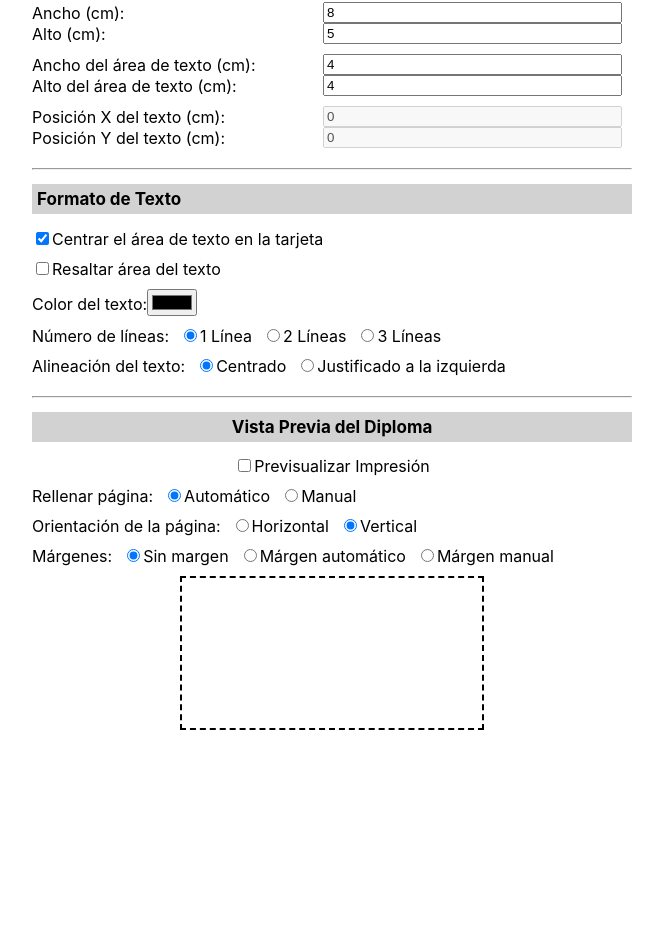
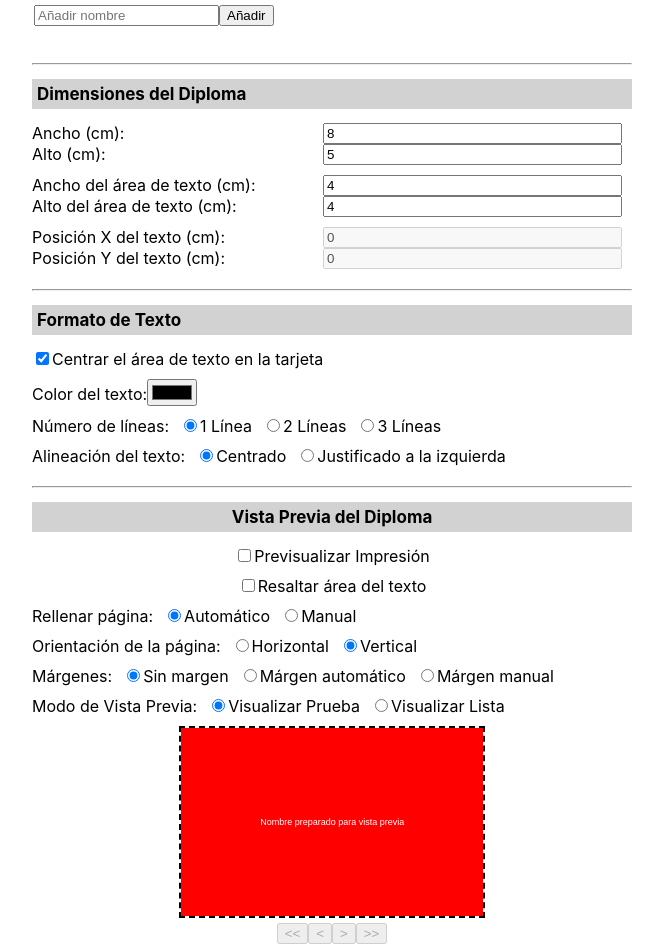
Before and after one commit to lsnoglos/diplomaGenerator, a React (Create React App) app: page / in a window 1280 px wide. Shown: the part 425-1376 px from the top of the page, without its empty margins (308-971 px from the left). Before the commit the page ends 1169 px from the top, so only its background shows below. Built offline with nearby package versions, Linux system fonts and the light colour scheme.

Commit message:
add: name list

```diff
--- a/src/App.css
+++ b/src/App.css
@@ -101,3 +101,48 @@ h2 {
   background-color: rgb(210, 210, 210);
   padding: 5px;
 }
+
+.names-list {
+  margin-top: 20px;
+}
+
+.names-list-item {
+  display: flex;
+  align-items: center;
+  padding: 2px;
+  border: 1px solid #ccc;
+  border-radius: 5px;
+  margin-bottom: 2px;
+  background-color: #f9f9f9;
+}
+
+.names-list-item input[type="checkbox"] {
+  margin-right: 15px;
+}
+
+.names-list-item span {
+  flex: 1;
+  font-size: 16px;
+}
+
+.names-list-item button {
+  padding: 5px 10px;
+  background-color: #617799;
+  color: #fff;
+  border: none;
+  border-radius: 5px;
+  cursor: pointer;
+  font-size: 14px;
+}
+
+.names-list-item button:hover {
+  background-color: #4a6481;
+}
+
+.manual-names {
+  display: flex;
+  align-items: center;
+  padding: 2px;
+  border-radius: 5px;
+  margin-bottom: 15px;
+}
--- a/src/App.js
+++ b/src/App.js
@@ -1,4 +1,4 @@
-import React, { useState, useRef } from 'react';
+import React, { useState, useRef, useEffect } from 'react';
 import './App.css'
 
 function App() {
@@ -6,6 +6,11 @@ function App() {
   const [imgPath, setImgPath] = useState('');
   const [listPath, setListPath] = useState('');
   const [namesList, setNamesList] = useState([]);
+  const [newName, setNewName] = useState('');
+  const [selectedNames, setSelectedNames] = useState([]);
+  const [previewMode, setPreviewMode] = useState('prueba'); // 'prueba' o 'lista'
+  const [currentPage, setCurrentPage] = useState(0);
+  const [editIndex, setEditIndex] = useState(null);
 
   const canvasRef = useRef(null);
 
@@ -30,6 +35,10 @@ function App() {
 
   const [numberOfLines, setNumberOfLines] = useState(1);
   const [textAlignOption, setTextAlignOption] = useState('center'); // 'center' o 'justify'
+
+  useEffect(() => {
+    previewCanvas();
+  }, [currentPage, previewMode, namesList]);
 
   const cmToPx = (cm) => (cm * 96) / 2.54;
 
@@ -77,15 +86,18 @@ function App() {
         marginY = cmToPx(manualMargin);
       }
 
-      let count = 0;
+      const enabledNames = namesList.filter(name => name.enabled);
+      let startIndex = currentPage * (columns * rows);
+      let endIndex = Math.min(startIndex + (columns * rows), enabledNames.length);
+      let count = startIndex;
       for (let row = 0; row < rows; row++) {
         for (let col = 0; col < columns; col++) {
-          if (fillPageMode === 'manual' && count >= manualFillCount) {
+          if (count >= endIndex) {
             break;
           }
           const x = marginX + col * (diplomaWidthPx + marginX);
           const y = marginY + row * (diplomaHeightPx + marginY);
-          drawDiploma(ctx, x, y, diplomaWidthPx, diplomaHeightPx);
+          drawDiploma(ctx, x, y, diplomaWidthPx, diplomaHeightPx, enabledNames[count].name);
           count++;
         }
       }
@@ -94,11 +106,13 @@ function App() {
       const heightPx = cmToPx(diplomaHeightCm);
       canvas.width = widthPx;
       canvas.height = heightPx;
-      drawDiploma(ctx, 0, 0, widthPx, heightPx);
+      const enabledNames = namesList.filter(name => name.enabled);
+      const nameToDisplay = enabledNames.length > 0 ? enabledNames[currentPage].name : 'Nombre preparado para vista previa';
+      drawDiploma(ctx, 0, 0, widthPx, heightPx, nameToDisplay);
     }
   };
 
-  const drawDiploma = (ctx, x, y, width, height) => {
+  const drawDiploma = (ctx, x, y, width, height, name) => {
     let fontSize = 20;
     let textX, textY;
 
@@ -123,7 +137,7 @@ function App() {
     ctx.textAlign = 'center';
     ctx.textBaseline = 'middle';
 
-    const text = 'Nombre preparado para vista previa';
+    const text = name;
 
     do {
       ctx.font = `${fontSize}px Arial`;
@@ -180,11 +194,50 @@ function App() {
       const reader = new FileReader();
       reader.onload = (event) => {
         const content = event.target.result;
-        const names = content.split(',').map((name) => name.trim());
+        const names = content.split(',').map((name) => ({ name: name.trim(), enabled: true }));
         setNamesList(names);
       };
       reader.readAsText(file, 'UTF-8');
     }
+  };
+
+  const addName = () => {
+    if (newName.trim() !== '') {
+      if (editIndex !== null) {
+        const updatedNames = [...namesList];
+        updatedNames[editIndex].name = newName.trim();
+        setNamesList(updatedNames);
+        setEditIndex(null);
+      } else {
+        setNamesList([...namesList, { name: newName.trim(), enabled: true }]);
+      }
+      setNewName('');
+    }
+  };
+
+  const toggleName = (index) => {
+    const updatedNames = [...namesList];
+    updatedNames[index].enabled = !updatedNames[index].enabled;
+    setNamesList(updatedNames);
+  };
+
+  const handlePageNavigation = (action) => {
+    const enabledNames = namesList.filter(name => name.enabled);
+    const totalPages = Math.ceil(enabledNames.length / 10);
+    if (action === 'first') {
+      setCurrentPage(0);
+    } else if (action === 'prev' && currentPage > 0) {
+      setCurrentPage(currentPage - 1);
+    } else if (action === 'next' && currentPage < totalPages - 1) {
+      setCurrentPage(currentPage + 1);
+    } else if (action === 'last') {
+      setCurrentPage(totalPages - 1);
+    }
+  };
+
+  const editName = (index) => {
+    setNewName(namesList[index].name);
+    setEditIndex(index);
   };
 
   return (
@@ -244,6 +297,30 @@ function App() {
             </label>
           </button>
           <span>{listPath.name || 'Seleccione nombres (separados por coma)'}</span>
+        </div>
+
+        <div className="names-list">
+          <h3>Lista de Nombres</h3>
+          <div className="manual-names">
+            <input
+              type="text"
+              value={newName}
+              onChange={(e) => setNewName(e.target.value)}
+              placeholder="Añadir nombre"
+            />
+            <button onClick={addName}>{editIndex !== null ? 'Guardar' : 'Añadir'}</button>
+          </div>
+          {namesList.map((name, index) => (
+            <div key={index} className="names-list-item">
+              <input
+                type="checkbox"
+                checked={name.enabled}
+                onChange={() => toggleName(index)}
+              />
+              <span className="name-text">{name.name}</span>
+              <button onClick={() => editName(index)} className="edit-button">Editar</button>
+            </div>
+          ))}
         </div>
       </div>
 
@@ -310,17 +387,6 @@ function App() {
               onChange={(e) => setCenterTextArea(e.target.checked)}
             />
             Centrar el área de texto en la tarjeta
-          </label>
-        </div>
-
-        <div className="checkbox-group">
-          <label>
-            <input
-              type="checkbox"
-              checked={highlightTextArea}
-              onChange={(e) => setHighlightTextArea(e.target.checked)}
-            />
-            Resaltar área del texto
           </label>
         </div>
 
@@ -409,6 +475,18 @@ function App() {
             </div>
           )}
         </div>
+
+        <div className="checkbox-group">
+          <label>
+            <input
+              type="checkbox"
+              checked={highlightTextArea}
+              onChange={(e) => setHighlightTextArea(e.target.checked)}
+            />
+            Resaltar área del texto
+          </label>
+        </div>
+
         <div className="radio-group">
           <label>Rellenar página:</label>
           <label>
@@ -503,7 +581,37 @@ function App() {
             </div>
           )}
         </div>
+
+        <div className="radio-group">
+          <label>Modo de Vista Previa:</label>
+          <label>
+            <input
+              type="radio"
+              value="prueba"
+              checked={previewMode === 'prueba'}
+              onChange={() => setPreviewMode('prueba')}
+            />
+            Visualizar Prueba
+          </label>
+          <label>
+            <input
+              type="radio"
+              value="lista"
+              checked={previewMode === 'lista'}
+              onChange={() => setPreviewMode('lista')}
+            />
+            Visualizar Lista
+          </label>
+        </div>
+
         <canvas ref={canvasRef} style={{ border: '2px dashed #000' }} />
+
+        <div className="navigation-buttons">
+          <button onClick={() => handlePageNavigation('first')} disabled={currentPage === 0}>{'<<'}</button>
+          <button onClick={() => handlePageNavigation('prev')} disabled={currentPage === 0}>{'<'}</button>
+          <button onClick={() => handlePageNavigation('next')} disabled={currentPage >= Math.ceil(namesList.filter(name => name.enabled).length / 10) - 1}>{'>'}</button>
+          <button onClick={() => handlePageNavigation('last')} disabled={currentPage >= Math.ceil(namesList.filter(name => name.enabled).length / 10) - 1}>{'>>'}</button>
+        </div>
       </div>
     </div>
   );
```
